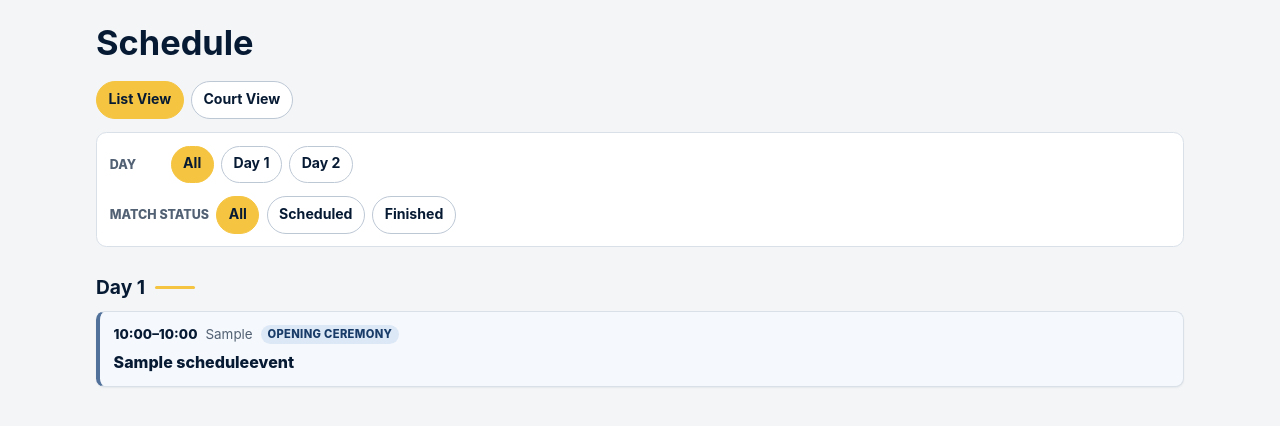
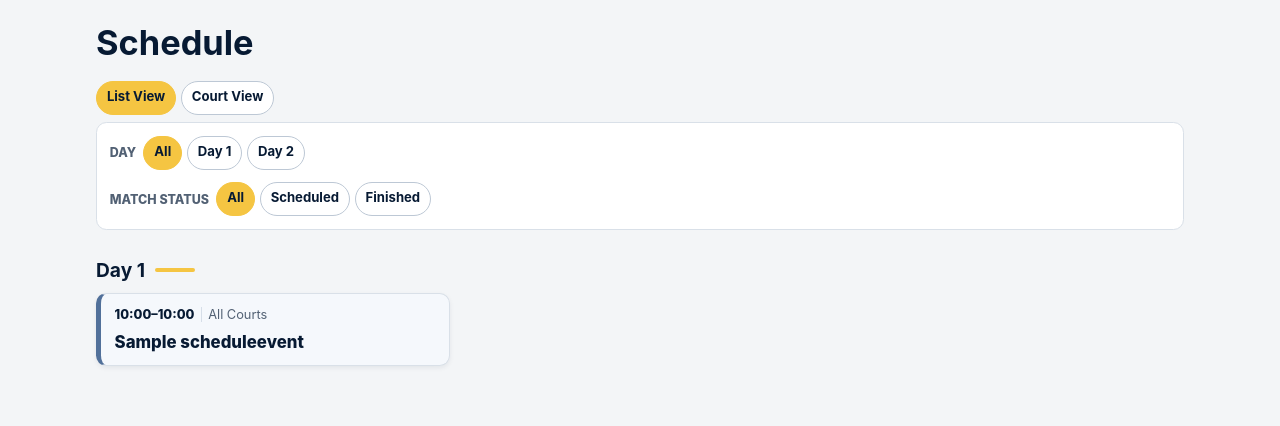
Before and after one commit to dav1d-ol1ve1ra/ravens-tournament, a Django app: page /schedule/ in a window 1280 px wide. Shown: the part 65-491 px from the top of the page. Run offline with Django 5.2, Linux system fonts and the light colour scheme; tables that the repository leaves empty hold one stand-in row (values such as "Sample post").

Commit message:
Improve public schedule timetable views

```diff
--- a/tournament/management/commands/seed_tournament.py
+++ b/tournament/management/commands/seed_tournament.py
@@ -19,7 +19,7 @@ TEAMS = (
     ('London Saints', 'United Kingdom'),
     ('London Saints 2', 'United Kingdom'),
     ('Ruddled Raiders', 'United Kingdom'),
-    ('To be determined', 'Netherlands'),
+    ('Wild Cards', 'Netherlands'),
     ('Bouncy Badgers', 'Hungary'),
     ('Lord of the Wings', 'United Kingdom'),
 )
--- a/tournament/static/tournament/site.css
+++ b/tournament/static/tournament/site.css
@@ -114,8 +114,9 @@ button, input, select { font: inherit; }
 /* Schedule */
 .schedule-list {
   display: grid;
-  gap: 0.65rem;
-  grid-template-columns: repeat(auto-fit, minmax(300px, 1fr));
+  gap: 0.8rem;
+  grid-template-columns: 1fr;
+  max-width: 1120px;
 }
 
 .schedule-match {
@@ -171,49 +172,68 @@ button, input, select { font: inherit; }
 .match-score.is-result { padding: 0.22rem 0.4rem; border-radius: 0.3rem; color: var(--ravens-navy); background: #fff1be; font-weight: 850; }
 .match-referee { color: var(--muted); font-size: 0.82rem; }
 
-.schedule-view-controls { display: flex; gap: 0.45rem; margin: 0 0 0.8rem; flex-wrap: wrap; }
-.schedule-filter-panel { margin-bottom: 1.15rem; }
+.schedule-view-controls { display: flex; gap: 0.3rem; margin: 0 0 0.45rem; flex-wrap: wrap; }
+.schedule-filter-panel { display: flex; gap: 0.45rem 0.9rem; align-items: center; margin-bottom: 0.8rem; padding: 0.5rem 0.6rem; }
+.schedule-filter-panel .filter-group { gap: 0.3rem; }
+.schedule-filter-panel .filter-label { min-width: auto; margin-right: 0.15rem; }
+.schedule-filter-panel .filter-button, .schedule-view-controls .filter-button { min-height: 2.1rem; padding: 0.38rem 0.62rem; font-size: 0.82rem; }
 .schedule-filter-note { margin: 0; color: var(--muted); font-size: 0.82rem; }
 .schedule-event {
   display: grid;
-  gap: 0.55rem;
+  gap: 0.65rem;
   min-width: 0;
-  padding: 0.85rem;
+  padding: 0.8rem 0.85rem;
   border: 1px solid var(--border);
-  border-left: 4px solid var(--ravens-gold);
-  border-radius: 0.55rem;
+  border-left: 5px solid var(--ravens-gold);
+  border-radius: 0.65rem;
   background: var(--card-bg);
-  box-shadow: 0 1px 2px rgb(7 26 51 / 6%);
+  box-shadow: 0 2px 5px rgb(7 26 51 / 7%);
 }
-.schedule-event.is-finished { border-left-color: #7e8b9b; background: #fbfcfd; }
-.event-topline, .event-match-meta { display: flex; gap: 0.5rem; align-items: center; flex-wrap: wrap; color: var(--muted); font-size: 0.84rem; }
+.schedule-event.is-finished { border-left-color: #8290a0; background: #f9fafc; }
+.event-topline, .event-match-meta { display: flex; gap: 0.4rem; align-items: center; flex-wrap: wrap; color: var(--muted); font-size: 0.8rem; }
+.event-topline > span:nth-child(2) { padding-left: 0.4rem; border-left: 1px solid #d6dee8; }
 .event-time { color: var(--ravens-navy); font-weight: 850; }
 .event-kind { display: inline-flex; width: fit-content; padding: 0.14rem 0.42rem; border-radius: 99px; color: var(--ravens-navy); background: #e8edf3; font-size: 0.7rem; font-weight: 850; letter-spacing: 0.03em; text-transform: uppercase; }
-.event-match-meta { color: var(--ravens-navy-light); font-size: 0.78rem; font-weight: 750; }
-.event-label { margin: 0; color: var(--ravens-navy); font-size: 1rem; font-weight: 850; }
+.event-match .schedule-pair { padding: 0.75rem 0; border-top: 1px solid #e4e9ef; border-bottom: 1px solid #e4e9ef; }
+.event-match-meta { order: 4; color: var(--ravens-navy-light); font-size: 0.75rem; font-weight: 750; }
+.event-label { margin: 0; color: var(--ravens-navy); font-size: 1.05rem; font-weight: 850; }
 .event-note { margin: 0; color: var(--muted); font-size: 0.82rem; }
 .event-opening_ceremony { border-left-color: #51709a; background: #f5f8fc; }
 .event-opening_ceremony .event-kind, .event-closing_ceremony .event-kind { color: #183b68; background: #dce8f6; }
 .event-lunch { border-left-color: #c98f1c; background: #fffaf0; }
 .event-lunch .event-kind { color: #704b00; background: #fff0bd; }
 .event-closing_ceremony { border-left-color: #51709a; background: #f5f8fc; }
-.event-free { border-left-color: #8d99a8; background: #fafbfc; }
+.event-free { border: 1px dashed #9aa8b8; border-left: 5px solid #8d99a8; background: #fafbfc; }
 .event-free .event-kind { color: #46576d; background: #e6ebf0; }
 
-.court-view-hint { margin: 0 0 0.65rem; color: var(--muted); font-size: 0.84rem; }
-.court-grid-wrap { overflow-x: auto; border: 1px solid var(--border); border-radius: 0.65rem; background: var(--card-bg); box-shadow: 0 1px 2px rgb(7 26 51 / 6%); }
-.court-grid { width: 100%; min-width: 720px; border-collapse: collapse; }
-.court-grid th, .court-grid td { min-width: 180px; padding: 0.65rem; border-right: 1px solid #e1e7ee; border-bottom: 1px solid #e1e7ee; vertical-align: top; text-align: left; }
-.court-grid thead th { color: #40516a; background: #edf1f5; font-size: 0.76rem; font-weight: 850; letter-spacing: 0.03em; text-transform: uppercase; }
-.court-grid th:first-child, .court-grid td:first-child { min-width: 110px; }
+.court-view-hint { display: none; margin: 0 0 0.65rem; color: var(--muted); font-size: 0.84rem; }
+.court-grid-wrap { overflow-x: auto; border: 1px solid #c8d2df; border-radius: 0.7rem; background: var(--card-bg); box-shadow: 0 2px 6px rgb(7 26 51 / 8%); }
+.court-grid { width: 100%; min-width: 920px; border-collapse: separate; border-spacing: 0; }
+.court-grid th, .court-grid td { min-width: 250px; padding: 0.72rem; border-right: 1px solid #cfd9e4; border-bottom: 1px solid #cfd9e4; vertical-align: top; text-align: left; }
+.court-grid thead th { color: white; background: var(--ravens-navy); font-size: 0.78rem; font-weight: 850; letter-spacing: 0.04em; text-transform: uppercase; }
+.court-grid th:first-child, .court-grid td:first-child { min-width: 125px; }
 .court-grid tr:last-child th, .court-grid tr:last-child td { border-bottom: 0; }
 .court-grid th:last-child, .court-grid td:last-child { border-right: 0; }
-.court-time { position: sticky; left: 0; z-index: 1; color: var(--ravens-navy); background: #f8fafc; font-size: 0.82rem; font-weight: 850; white-space: nowrap; }
+.court-grid tbody tr:nth-child(even) td, .court-grid tbody tr:nth-child(even) .court-time { background: #f7f9fb; }
+.court-time { position: sticky; left: 0; z-index: 1; color: var(--ravens-navy); background: #f0f4f8; font-size: 0.82rem; font-weight: 850; white-space: nowrap; }
 .court-grid thead th:first-child { position: sticky; left: 0; z-index: 2; }
-.court-event { display: grid; gap: 0.3rem; min-height: 4rem; padding: 0.5rem; border-left: 3px solid var(--ravens-gold); border-radius: 0.35rem; background: #fffdf5; color: var(--ravens-navy); font-size: 0.84rem; font-weight: 750; overflow-wrap: anywhere; }
+.court-event, .court-match { display: grid; gap: 0.36rem; min-height: 5.35rem; padding: 0.62rem; border: 1px solid #e1e7ed; border-left: 4px solid var(--ravens-gold); border-radius: 0.45rem; background: #fffdf5; color: var(--ravens-navy); font-size: 0.84rem; font-weight: 750; overflow-wrap: anywhere; }
+.court-match.is-finished { border-left-color: #8290a0; background: #f9fafc; }
 .court-event.event-opening_ceremony, .court-event.event-closing_ceremony { border-left-color: #51709a; background: #f5f8fc; }
 .court-event.event-lunch { border-left-color: #c98f1c; background: #fffaf0; }
-.court-event.event-free { border-left-color: #8d99a8; background: #fafbfc; }
+.court-event.event-free { border: 1px dashed #9aa8b8; border-left: 4px solid #8d99a8; background: #fafbfc; }
+.court-all-event-cell { padding: 0.65rem !important; background: #f7f9fc; }
+.court-all-event { min-height: 3.9rem; grid-template-columns: minmax(0, 1fr) auto; align-items: center; border-left-width: 5px; text-align: center; }
+.court-all-event strong { font-size: 0.98rem; }
+.court-all-event span { color: var(--muted); font-size: 0.78rem; }
+.participants { display: grid; gap: 0.2rem; justify-items: center; color: var(--ravens-navy); font-size: 0.93rem; line-height: 1.22; text-align: center; }
+.participants strong { overflow-wrap: anywhere; }
+.court-score, .court-versus { min-width: 2.4rem; color: var(--ravens-navy); text-align: center; }
+.court-score { margin: 0.08rem 0; padding: 0.16rem 0.4rem; border-radius: 0.3rem; background: #fff0bd; font-size: 1rem; }
+.court-versus { color: var(--muted); font-size: 0.76rem; font-weight: 850; letter-spacing: 0.04em; text-transform: uppercase; }
+.match-meta { display: flex; gap: 0.25rem; flex-wrap: wrap; color: var(--ravens-navy-light); font-size: 0.73rem; font-weight: 750; }
+.court-match .match-referee { margin: 0; color: var(--muted); font-size: 0.75rem; font-weight: 700; }
+.court-match .match-state { width: fit-content; margin-left: 0; }
 .court-empty { color: #9aa8b8; }
 
 /* Standings */
@@ -326,6 +346,12 @@ button, input, select { font: inherit; }
   .nav-link, .nav-logout { padding: 0.5rem 0.55rem; font-size: 0.84rem; }
   .page-shell { padding: 1.1rem 0.75rem 2rem; }
   .schedule-list { grid-template-columns: 1fr; }
+  .schedule-filter-panel { align-items: flex-start; flex-direction: column; gap: 0.45rem; }
+  .schedule-filter-panel .filter-group { width: 100%; }
+  .court-view-hint { display: block; }
+  .court-grid { min-width: 920px; }
+  .court-grid th, .court-grid td { min-width: 250px; }
+  .court-event, .court-match { min-height: 5.7rem; }
   .standings-table { min-width: 610px; }
   .standings-table th, .standings-table td { padding: 0.6rem 0.48rem; font-size: 0.86rem; }
   .result-line { grid-template-columns: minmax(0, 1fr) 3rem auto 3rem minmax(0, 1fr); gap: 0.3rem; }
@@ -338,3 +364,11 @@ button, input, select { font: inherit; }
 @media (min-width: 760px) {
   .tournament-hero { grid-template-columns: minmax(0, 1.35fr) minmax(250px, 0.65fr); align-items: center; }
 }
+
+@media (min-width: 700px) {
+  .schedule-list { grid-template-columns: repeat(2, minmax(0, 1fr)); }
+}
+
+@media (min-width: 1080px) {
+  .schedule-list { grid-template-columns: repeat(3, minmax(0, 1fr)); }
+}
--- a/tournament/templates/tournament/home.html
+++ b/tournament/templates/tournament/home.html
@@ -28,8 +28,8 @@
   <main class="page-shell home-page">
     <section class="tournament-hero" aria-labelledby="tournament-title">
       <div class="hero-main">
-        {# Add a real emblem here later, for example:
-           <img class="hero-emblem" src="{% static 'tournament/images/ravens-emblem.svg' %}" alt="Ravens Tournament emblem"> #}
+
+           <img class="hero-emblem" src="{% static 'tournament/images/ravens-logo.png' %}" alt="Ravens Tournament emblem">
         <p class="hero-eyebrow">Dodgeball Tournament</p>
         <h1 id="tournament-title">IV Ravens Tournament</h1>
         <p class="hero-details">12&ndash;13 September 2026<br>Pavilhão Multiusos de Penela</p>
--- a/tournament/templates/tournament/schedule.html
+++ b/tournament/templates/tournament/schedule.html
@@ -60,8 +60,7 @@
               <article class="schedule-event event-{{ event.event_type }}{% if event.linked_match and event.linked_match.status == 'finished' %} is-finished{% endif %}">
                 <div class="event-topline">
                   <span class="event-time">{{ event.start_time|time:"H:i" }}&ndash;{{ event.end_time|time:"H:i" }}</span>
-                  <span>{{ event.court }}</span>
-                  <span class="event-kind">{{ event.get_event_type_display }}</span>
+                  <span>{{ event.court_label }}</span>
                   {% if event.linked_match and event.linked_match.status == "finished" %}
                     <span class="match-state state-finished">Finished</span>
                   {% elif event.is_match %}
@@ -70,10 +69,6 @@
                 </div>
 
                 {% if event.is_match and event.linked_match %}
-                  <div class="event-match-meta">
-                    {% if event.linked_match.match_code %}<span>{{ event.linked_match.match_code }}</span>{% endif %}
-                    {% if event.linked_match.phase_label %}<span>{{ event.linked_match.phase_label }}</span>{% endif %}
-                  </div>
                   <div class="schedule-pair">
                     <span class="schedule-team">{{ event.home_participant }}</span>
                     {% if event.linked_match.status == "finished" %}
@@ -83,9 +78,12 @@
                     {% endif %}
                     <span class="schedule-team">{{ event.away_participant }}</span>
                   </div>
-                  {% if event.linked_match.referee_team or event.linked_match.referee_slot %}
-                    <div class="match-referee">Referee: {% if event.linked_match.referee_team %}{{ event.linked_match.referee_team.name }}{% else %}{{ event.linked_match.referee_slot }}{% endif %}</div>
-                  {% endif %}
+                  <div class="match-referee">Referee: {% if event.linked_match.referee_team %}{{ event.linked_match.referee_team.name }}{% elif event.linked_match.referee_slot %}{{ event.linked_match.referee_slot }}{% else %}&mdash;{% endif %}</div>
+                  <div class="event-match-meta">
+                    {% if event.linked_match.match_code %}<span>{{ event.linked_match.match_code }}</span>{% endif %}
+                    {% if event.linked_match.match_code and event.linked_match.phase_label %}<span aria-hidden="true">&middot;</span>{% endif %}
+                    {% if event.linked_match.phase_label %}<span>{{ event.linked_match.phase_label }}</span>{% endif %}
+                  </div>
                 {% elif event.is_match %}
                   <p class="event-label">{{ event.label }}</p>
                   <p class="event-note">Match details are not linked yet.</p>
@@ -116,24 +114,47 @@
                 {% for row in day.rows %}
                   <tr>
                     <th class="court-time" scope="row">{{ row.start_time|time:"H:i" }}&ndash;{{ row.end_time|time:"H:i" }}</th>
+                    {% if row.all_court_event %}
+                      <td class="court-all-event-cell" colspan="{{ courts|length }}">
+                        <div class="court-event event-{{ row.all_court_event.event_type }} court-all-event">
+                          <strong>{{ row.all_court_event.label }}</strong>
+                          <span>All Courts</span>
+                        </div>
+                      </td>
+                    {% else %}
                       {% for event in row.cells %}
                         <td>
                           {% if event %}
+                            {% if event.is_match and event.linked_match %}
+                              <div class="court-match{% if event.linked_match.status == 'finished' %} is-finished{% endif %}">
+                                <div class="participants">
+                                  <strong>{{ event.home_participant }}</strong>
+                                  {% if event.linked_match.status == "finished" %}
+                                    <strong class="court-score">{{ event.linked_match.home_score }}&ndash;{{ event.linked_match.away_score }}</strong>
+                                  {% else %}
+                                    <span class="court-versus">vs</span>
+                                  {% endif %}
+                                  <strong>{{ event.away_participant }}</strong>
+                                </div>
+                                <div class="match-meta">
+                                  {% if event.linked_match.match_code %}<span>{{ event.linked_match.match_code }}</span>{% endif %}
+                                  {% if event.linked_match.match_code and event.linked_match.phase_label %}<span aria-hidden="true">&middot;</span>{% endif %}
+                                  {% if event.linked_match.phase_label %}<span>{{ event.linked_match.phase_label }}</span>{% endif %}
+                                </div>
+                                <div class="match-referee">Ref: {% if event.linked_match.referee_team %}{{ event.linked_match.referee_team.name }}{% elif event.linked_match.referee_slot %}{{ event.linked_match.referee_slot }}{% else %}&mdash;{% endif %}</div>
+                                {% if event.linked_match.status == "finished" %}<span class="match-state state-finished">Finished</span>{% endif %}
+                              </div>
+                            {% else %}
                               <div class="court-event event-{{ event.event_type }}">
-                            <span class="event-kind">{{ event.get_event_type_display }}</span>
-                            {% if event.is_match and event.linked_match %}
-                              {% if event.linked_match.match_code %}<strong>{{ event.linked_match.match_code }}</strong>{% endif %}
-                              <span>{{ event.home_participant }} vs {{ event.away_participant }}</span>
-                              {% if event.linked_match.status == "finished" %}<strong>{{ event.linked_match.home_score }} - {{ event.linked_match.away_score }}</strong>{% endif %}
-                            {% else %}
                                 <strong>{{ event.label }}</strong>
+                              </div>
                             {% endif %}
-                          </div>
                           {% else %}
                             <span class="court-empty">&mdash;</span>
                           {% endif %}
                         </td>
                       {% endfor %}
+                    {% endif %}
                   </tr>
                 {% endfor %}
               </tbody>
--- a/tournament/views.py
+++ b/tournament/views.py
@@ -65,7 +65,7 @@ def _linked_match(event):
         return None
 
 
-def _schedule_days(events):
+def _schedule_days(events, courts):
     days_by_number = {}
     for event in events:
         match = _linked_match(event)
@@ -77,10 +77,52 @@ def _schedule_days(events):
             event.away_participant = participant_name(match, 'away')
         days_by_number.setdefault(event.day, []).append(event)
 
-    return [
-        {'number': day, 'events': day_events}
-        for day, day_events in days_by_number.items()
-    ]
+    days = []
+    for day, day_events in days_by_number.items():
+        grouped_events = {}
+        for event in day_events:
+            if event.is_match:
+                continue
+            key = (
+                event.start_time,
+                event.end_time,
+                event.event_type,
+                event.label,
+            )
+            grouped_events.setdefault(key, []).append(event)
+
+        all_court_event_ids = {
+            event.id
+            for grouped in grouped_events.values()
+            if len(grouped) == len(courts)
+            and {event.court for event in grouped} == set(courts)
+            for event in grouped
+        }
+        displayed_event_ids = set()
+        displayed_events = []
+        for event in day_events:
+            if event.id in displayed_event_ids:
+                continue
+            if event.id in all_court_event_ids:
+                key = (
+                    event.start_time,
+                    event.end_time,
+                    event.event_type,
+                    event.label,
+                )
+                event.is_all_court_event = True
+                event.court_label = 'All Courts'
+                displayed_event_ids.update(
+                    grouped_event.id for grouped_event in grouped_events[key]
+                )
+            else:
+                event.is_all_court_event = False
+                event.court_label = event.court
+                displayed_event_ids.add(event.id)
+            displayed_events.append(event)
+        days.append({'number': day, 'events': displayed_events})
+
+    return days
 
 
 def _court_days(events, courts):
@@ -97,6 +139,28 @@ def _court_days(events, courts):
         )
         row['events_by_court'][event.court] = event
 
+    for rows in rows_by_day.values():
+        for row in rows.values():
+            row_events = list(row['events_by_court'].values())
+            if (
+                len(row_events) == len(courts)
+                and row_events
+                and all(
+                    event.event_type != ScheduleEvent.EventType.MATCH
+                    for event in row_events
+                )
+                and len(
+                    {
+                        (event.event_type, event.label)
+                        for event in row_events
+                    }
+                )
+                == 1
+            ):
+                row['all_court_event'] = row_events[0]
+            else:
+                row['all_court_event'] = None
+
     return [
         {
             'number': day,
@@ -104,6 +168,7 @@ def _court_days(events, courts):
                 {
                     'start_time': row['start_time'],
                     'end_time': row['end_time'],
+                    'all_court_event': row['all_court_event'],
                     'cells': [row['events_by_court'].get(court) for court in courts],
                 }
                 for _, row in sorted(rows.items())
@@ -160,6 +225,8 @@ def schedule(request):
             ('Finished', Match.Status.FINISHED),
         )
     ]
+    days = _schedule_days(events, courts)
+    court_days = _court_days(events, courts)
 
     return render(
         request,
@@ -172,9 +239,9 @@ def schedule(request):
             'courts_view_url': _schedule_url('courts', selected_day, selected_status),
             'day_filters': day_filters,
             'status_filters': status_filters,
-            'days': _schedule_days(events),
+            'days': days,
             'courts': courts,
-            'court_days': _court_days(events, courts),
+            'court_days': court_days,
         },
     )
 
```
Also changed, not shown: tournament/tests/test_schedule_page.py (+17 -0 lines), tournament/tests/test_seed_tournament.py (+1 -1 lines), tournament/static/tournament/Images/Ravens-Logo.png (added), tournament/static/tournament/Images/ravens-logo.jpeg (added). Lines whose indentation alone changed are shown as unchanged.
